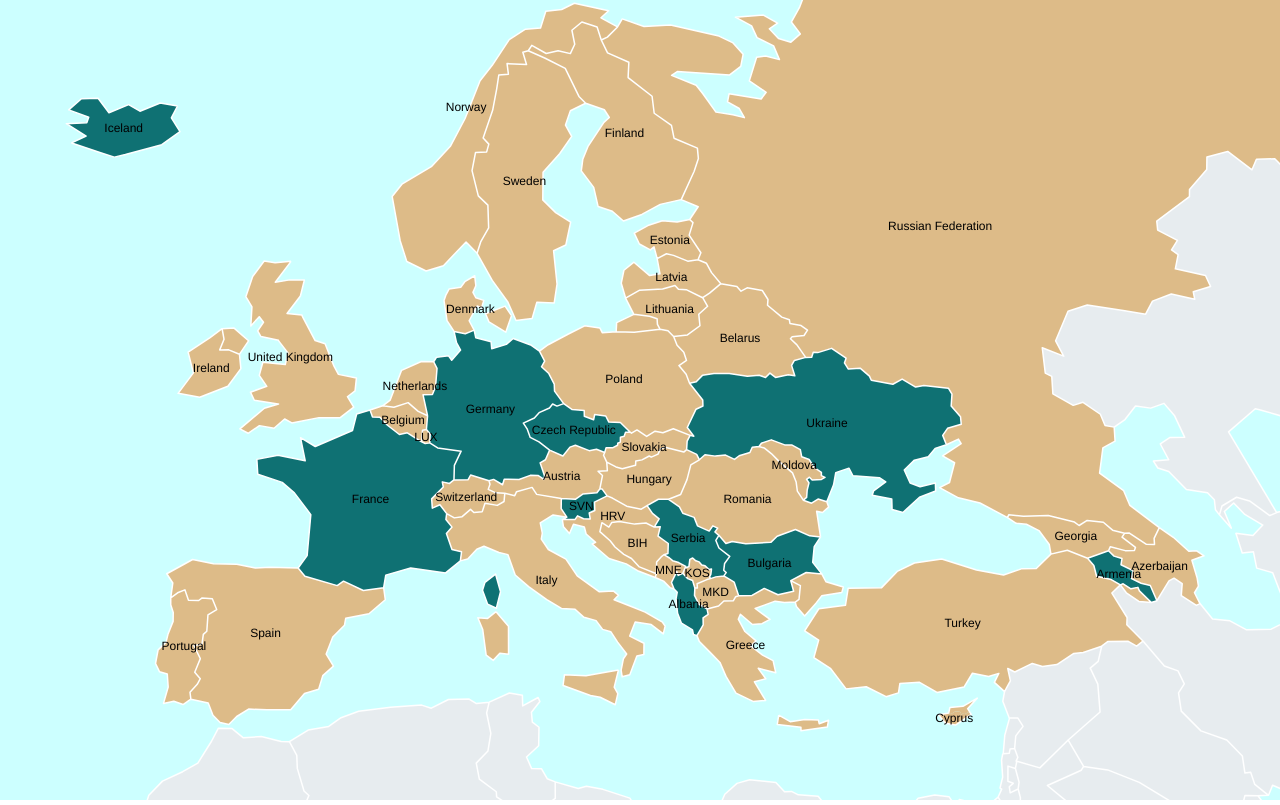
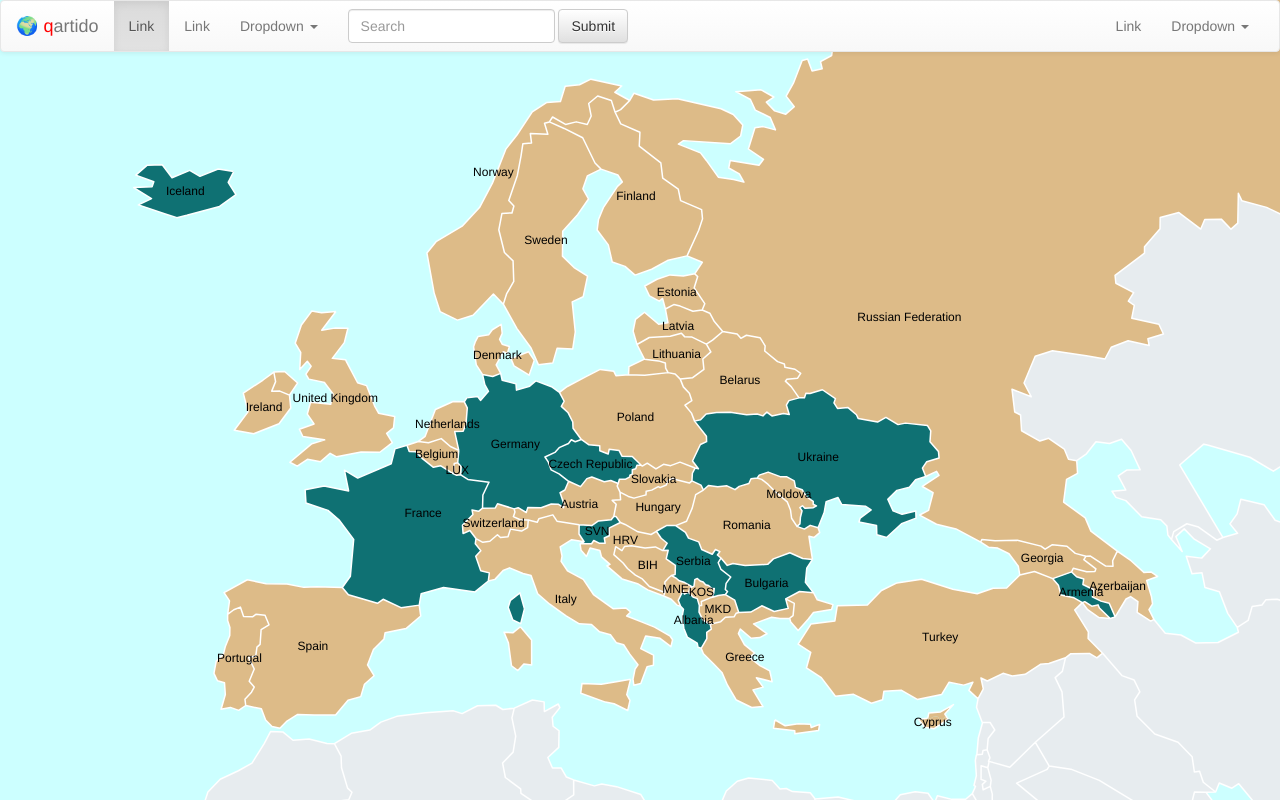
Before and after one commit to kebuhcah/kebucah-herokuapp, a website: page public/index.html in a window 1280 px wide. Drawn offline with Linux system fonts and the light colour scheme.

Commit message:
add navbar with fixed position

```diff
--- a/public/index.html
+++ b/public/index.html
@@ -9,6 +9,53 @@
   <title>qartido</title
 </head>
 <body>
+  <header class="navbar navbar-default" id="header">
+    <div class="container-fluid">
+      <div class="navbar-header">
+        <a class="navbar-brand" href="#">
+          🌍 <font color="#ff0000">q</font>artido
+        </a>
+      </div>
+      <!-- Collect the nav links, forms, and other content for toggling -->
+      <div class="collapse navbar-collapse" id="bs-example-navbar-collapse-1">
+        <ul class="nav navbar-nav">
+          <li class="active"><a href="#">Link <span class="sr-only">(current)</span></a></li>
+          <li><a href="#">Link</a></li>
+          <li class="dropdown">
+            <a href="#" class="dropdown-toggle" data-toggle="dropdown" role="button" aria-haspopup="true" aria-expanded="false">Dropdown <span class="caret"></span></a>
+            <ul class="dropdown-menu">
+              <li><a href="#">Action</a></li>
+              <li><a href="#">Another action</a></li>
+              <li><a href="#">Something else here</a></li>
+              <li role="separator" class="divider"></li>
+              <li><a href="#">Separated link</a></li>
+              <li role="separator" class="divider"></li>
+              <li><a href="#">One more separated link</a></li>
+            </ul>
+          </li>
+        </ul>
+        <form class="navbar-form navbar-left">
+          <div class="form-group">
+            <input type="text" class="form-control" placeholder="Search">
+          </div>
+          <button type="submit" class="btn btn-default">Submit</button>
+        </form>
+        <ul class="nav navbar-nav navbar-right">
+          <li><a href="#">Link</a></li>
+          <li class="dropdown">
+            <a href="#" class="dropdown-toggle" data-toggle="dropdown" role="button" aria-haspopup="true" aria-expanded="false">Dropdown <span class="caret"></span></a>
+            <ul class="dropdown-menu">
+              <li><a href="#">Action</a></li>
+              <li><a href="#">Another action</a></li>
+              <li><a href="#">Something else here</a></li>
+              <li role="separator" class="divider"></li>
+              <li><a href="#">Separated link</a></li>
+            </ul>
+          </li>
+        </ul>
+      </div><!-- /.navbar-collapse -->
+    </div>
+  </header>
   <div id="map">
   </div>
 
--- a/public/qartido-html.css
+++ b/public/qartido-html.css
@@ -6,3 +6,8 @@
   pointer-events: none;
   color: #777;
 }
+
+#header {
+  position: fixed;
+  width: 100%
+}
--- a/public/qartido.js
+++ b/public/qartido.js
@@ -3,7 +3,7 @@ var margin = {top: 0, left: 0, bottom: 0, right: 0}
   , width = width - margin.left - margin.right
   , mapRatio = .7
   , height = Math.min(window.innerHeight, width * mapRatio)
-  , scaleFactor = 1;
+  , scaleFactor = 0.9;
 
 var svg = d3.select("#map").append("svg")
     .attr("width", width)
@@ -18,7 +18,7 @@ function isHiddenCountry(d) {
 }
 
 var projection = d3.geo.azimuthalEqualArea()
-  .center([20, 51])
+  .center([20, 53])
   .scale(width * scaleFactor)
   .translate([width / 2, height / 2]);
 
```
